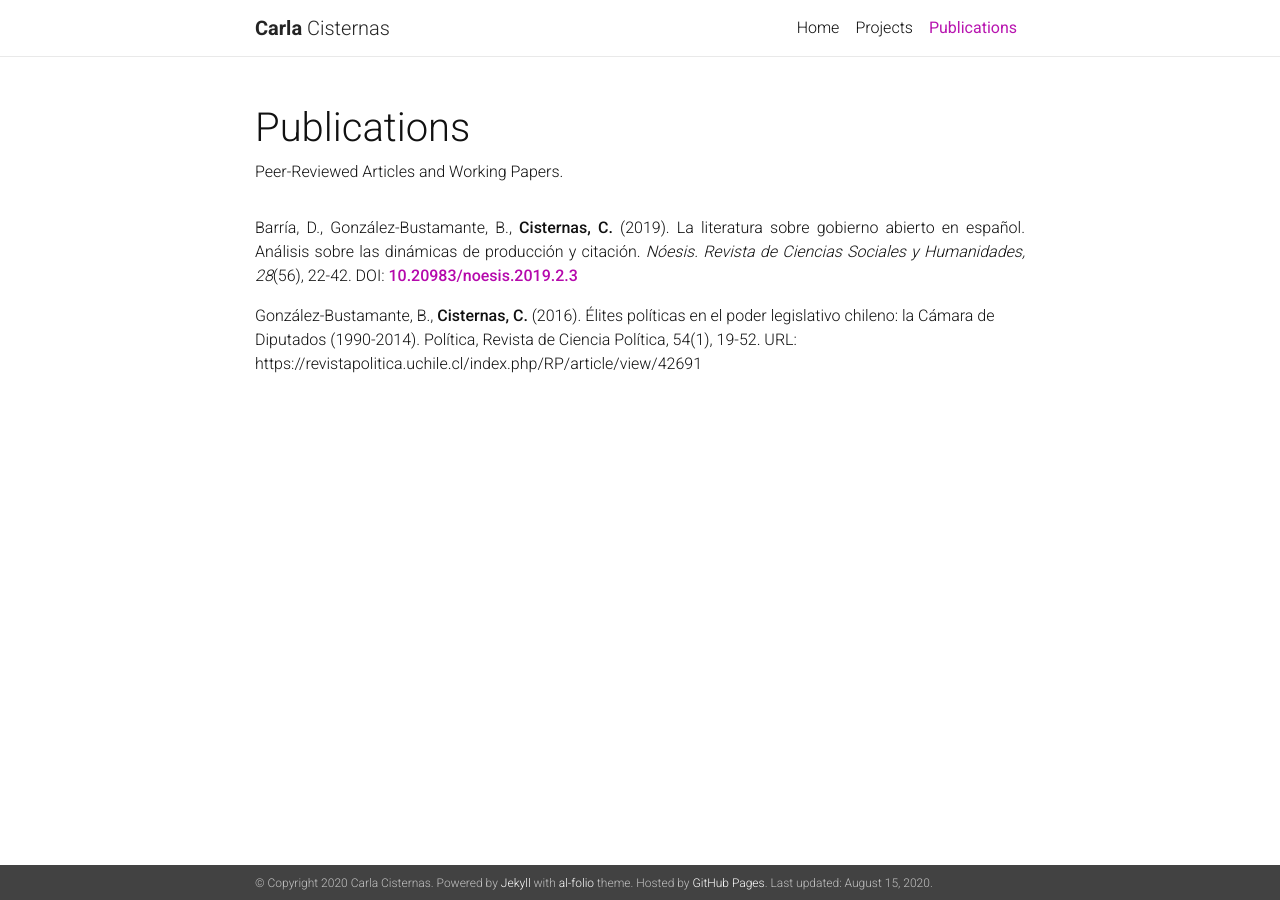
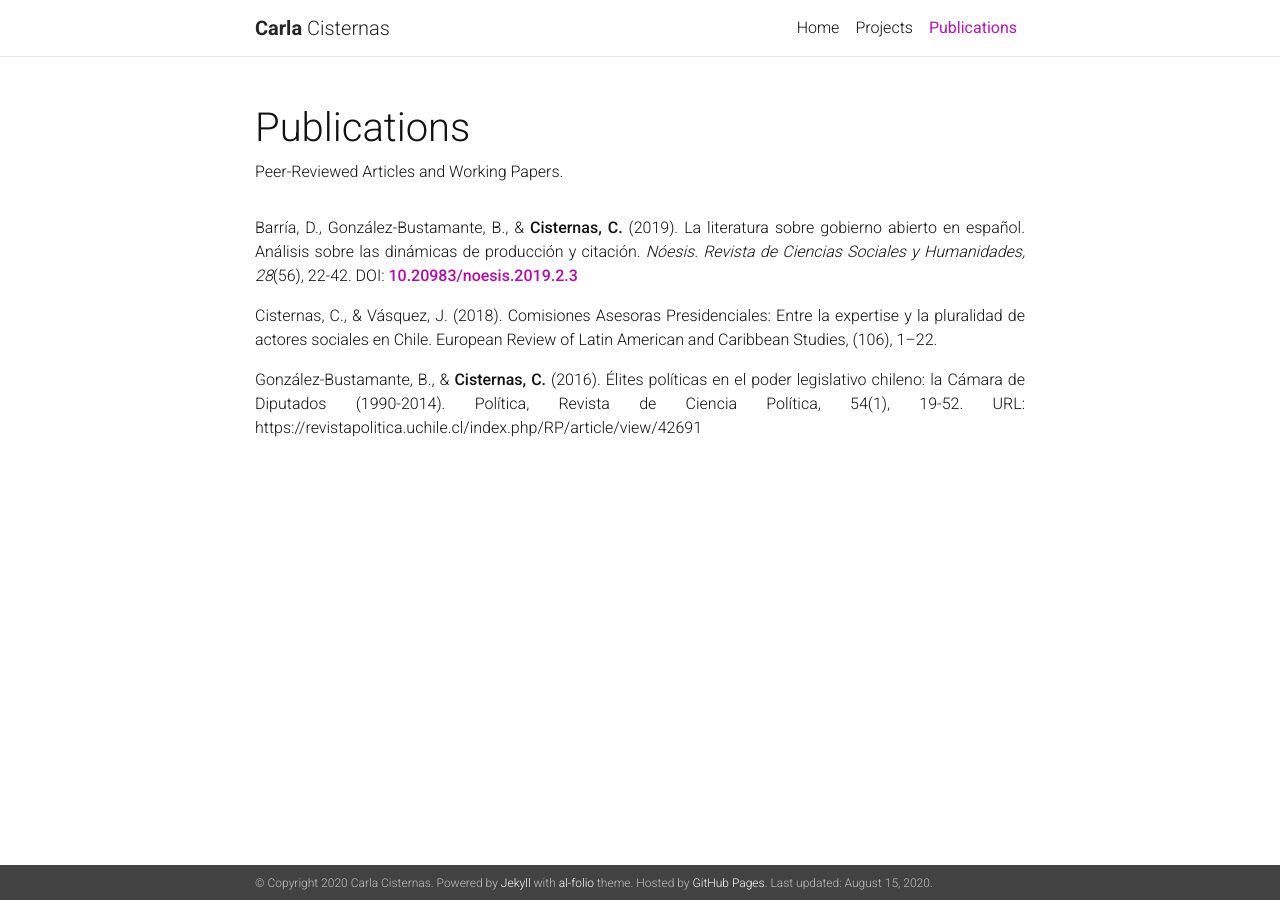
Before and after one commit to training-datalab/carlacisternas.com, a Jekyll site: the page built from _pages/publications.md, in a window 1280 px wide. Built offline with Jekyll 4.4.1, drawn with Linux system fonts in a browser that asks for light colours; nearby versions of some CDN libraries; a style sheet for code colours, icons or effects is not loaded.

Commit message:
Update publications.md

```diff
--- a/_pages/publications.md
+++ b/_pages/publications.md
@@ -8,8 +8,10 @@ nav: true
 
 <div class="publications">
 
-<p align="justify">Barría, D., González-Bustamante, B., <strong>Cisternas, C.</strong> (2019). La literatura sobre gobierno abierto en español. Análisis sobre las dinámicas de producción y citación. <em>Nóesis. Revista de Ciencias Sociales y Humanidades, 28</em>(56), 22-42. DOI: <a href="http://doi.org1/0.20983/noesis.2019.2.3" target="_blank"><strong>10.20983/noesis.2019.2.3</strong></a></p>
+<p align="justify">Barría, D., González-Bustamante, B., &amp; <strong>Cisternas, C.</strong> (2019). La literatura sobre gobierno abierto en español. Análisis sobre las dinámicas de producción y citación. <em>Nóesis. Revista de Ciencias Sociales y Humanidades, 28</em>(56), 22-42. DOI: <a href="http://doi.org1/0.20983/noesis.2019.2.3" target="_blank"><strong>10.20983/noesis.2019.2.3</strong></a></p>
 
- González-Bustamante, B., <strong>Cisternas, C.</strong> (2016). Élites políticas en el poder legislativo chileno: la Cámara de Diputados (1990-2014). Política, Revista de Ciencia Política, 54(1), 19-52. URL: https://revistapolitica.uchile.cl/index.php/RP/article/view/42691
+<p align="justify">Cisternas, C., &amp; Vásquez, J. (2018). Comisiones Asesoras Presidenciales: Entre la expertise y la pluralidad de actores sociales en Chile. European Review of Latin American and Caribbean Studies, (106), 1–22.</p>
+
+<p align="justify">González-Bustamante, B., &amp; <strong>Cisternas, C.</strong> (2016). Élites políticas en el poder legislativo chileno: la Cámara de Diputados (1990-2014). Política, Revista de Ciencia Política, 54(1), 19-52. URL: https://revistapolitica.uchile.cl/index.php/RP/article/view/42691</p>
 
 </div>
```
